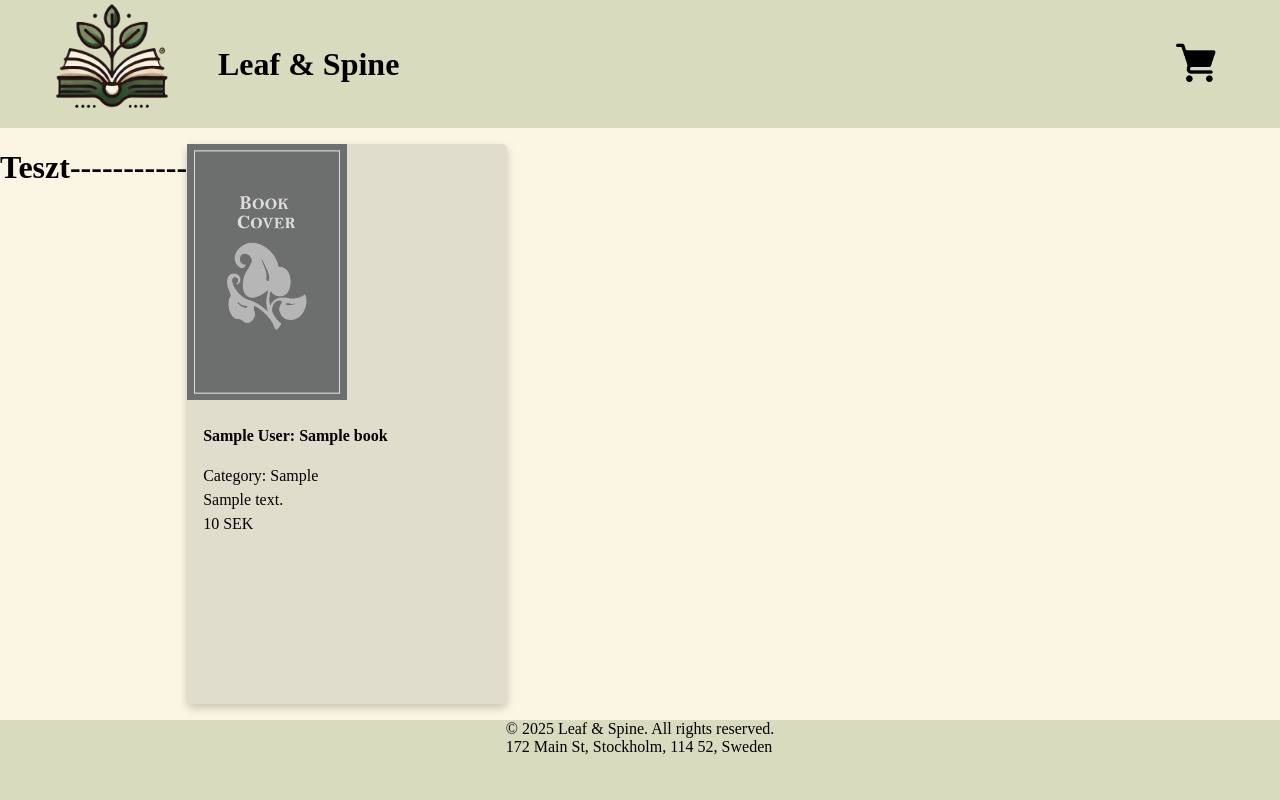
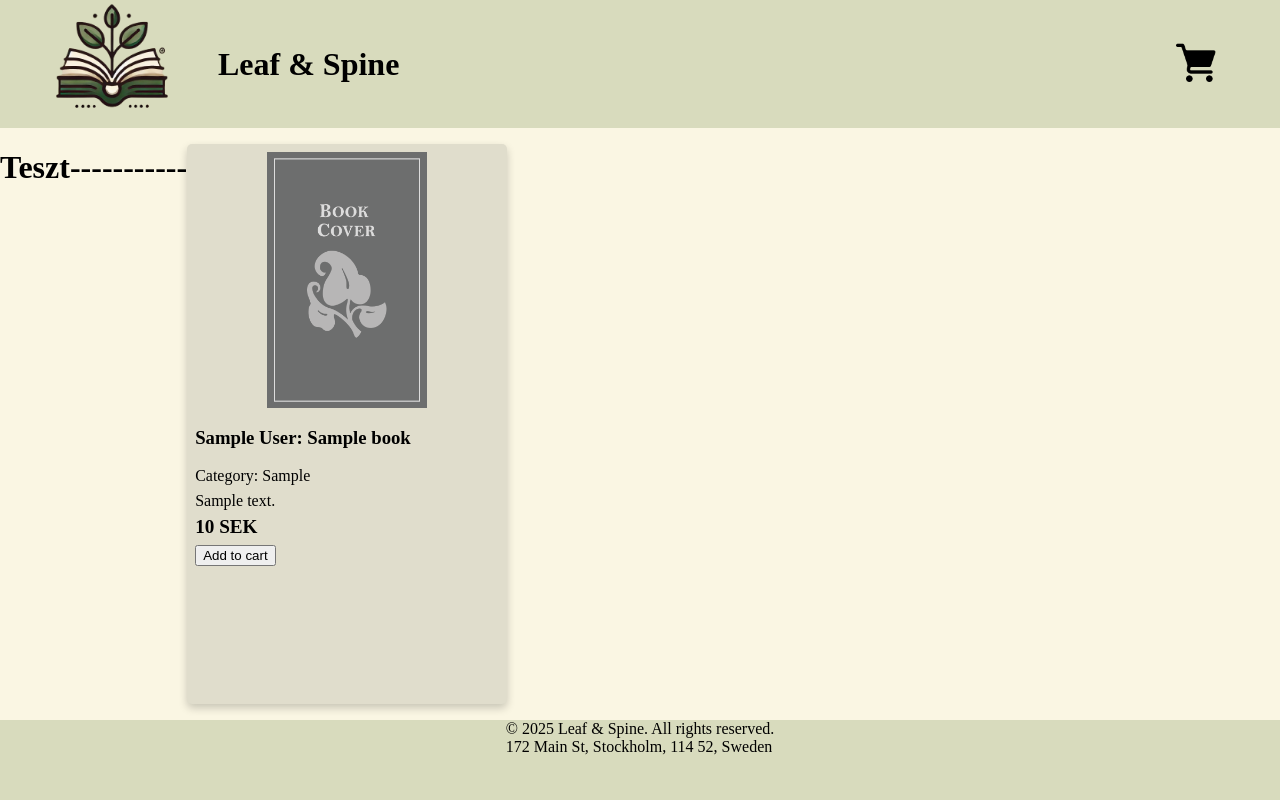
Before and after one commit to Btibor02/DA218C_Basic-Website, a PHP site: page /home.php in a window 1280 px wide. Run offline with PHP 8.4, Linux system fonts and the light colour scheme; tables that the repository leaves empty or names only in its code hold one stand-in row (values such as "Sample post").

Commit message:
working cart

```diff
--- a/header.php
+++ b/header.php
@@ -5,7 +5,9 @@ echo "
         <a class='storeNameLink' href='home.php'> <h1> Leaf & Spine </h1> </a>
     </div>
     <div class='cart'>
-        <a href='cart.php'> <img src='cart.png' class='cartImg'> </a>
+        <form action='cart.php' method='GET'>
+            <input type='image' src='cart.png' alt='View Cart' style='width: 2.5rem; height: 2.5rem;'>
+        </form>
     </div>
 ";
 ?>
--- a/home.php
+++ b/home.php
@@ -16,6 +16,8 @@
         </div>
         <div class="mainContent">
             <?php
+                session_start();
+
                 $servername = "localhost";
                 $username = "root";
                 $password = "";
@@ -27,18 +29,24 @@
                 die("Connection failed: " . $conn->connect_error);
                 }
 
-                $sql = "SELECT author, title, category, summary, price FROM books";
+                $sql = "SELECT id, author, title, category, summary, price FROM books";
                 $result = $conn->query($sql);
 
                 if ($result->num_rows > 0) {
                     while($row = $result->fetch_assoc()) {
                         echo "<div class='card'>
-                                <img class='cardImg' src='placeholder.png' alt='Book Cover' />
+                                <div class='cardImage'>
+                                    <img src='placeholder.png' alt='Book Cover' />
+                                </div>
                                 <div class='cardData'>
-                                    <h4> " . $row["author"]. ": " . $row["title"]. "</h4>
+                                    <h3><b> " . $row["author"]. ": " . $row["title"]. "</b></h3>
                                     <p> Category: " . $row["category"]." </p>
                                     <p> " . $row["summary"]." </p>
-                                    <p> " . $row["price"]." SEK</p>
+                                    <p style='font-size: 1.2rem;'><b> " . $row["price"]." SEK </b></p>
+                                    <form action='addToCart.php' method='POST'>
+                                        <input type='hidden' name='bookID' value='". $row["id"]. "'/>
+                                        <button type='submit'>Add to cart</button>
+                                    </form>
                                 </div>
                             </div>";
                     }
@@ -53,6 +61,6 @@
         </div>
 
     </div>
+</body>
 
-</body>
 </html>
--- a/styles.css
+++ b/styles.css
@@ -79,11 +79,6 @@ p {
     height: auto;
 }
 
-.cartImg {
-    width: 2.5rem;
-    height: auto;
-}
-
 .card {
     max-width: 20rem;
     height: auto;
@@ -91,18 +86,25 @@ p {
     transition: 0.3s;
     border-radius: 5px;
     background-color: #e0ddcc;
+    padding-top: 0.5rem;
+    padding-bottom: 0.5rem;
   }
 
   .card:hover {
     box-shadow: 0 8px 16px 0 rgba(0,0,0,0.2);
   }
 
-  .cardImg {
+  .card img {
     width: 10rem;
     height: auto;
-    text-align: center;
+  }
+
+  .cardImage {
+    display: flex;
+    justify-content: center;
+
   }
 
   .cardData {
-    padding: 2px 16px;
+    padding-left: 0.5rem;
   }
```
Also changed, not shown: addToCart.php (added, +18 -0 lines), cart.php (+8 -1 lines).
